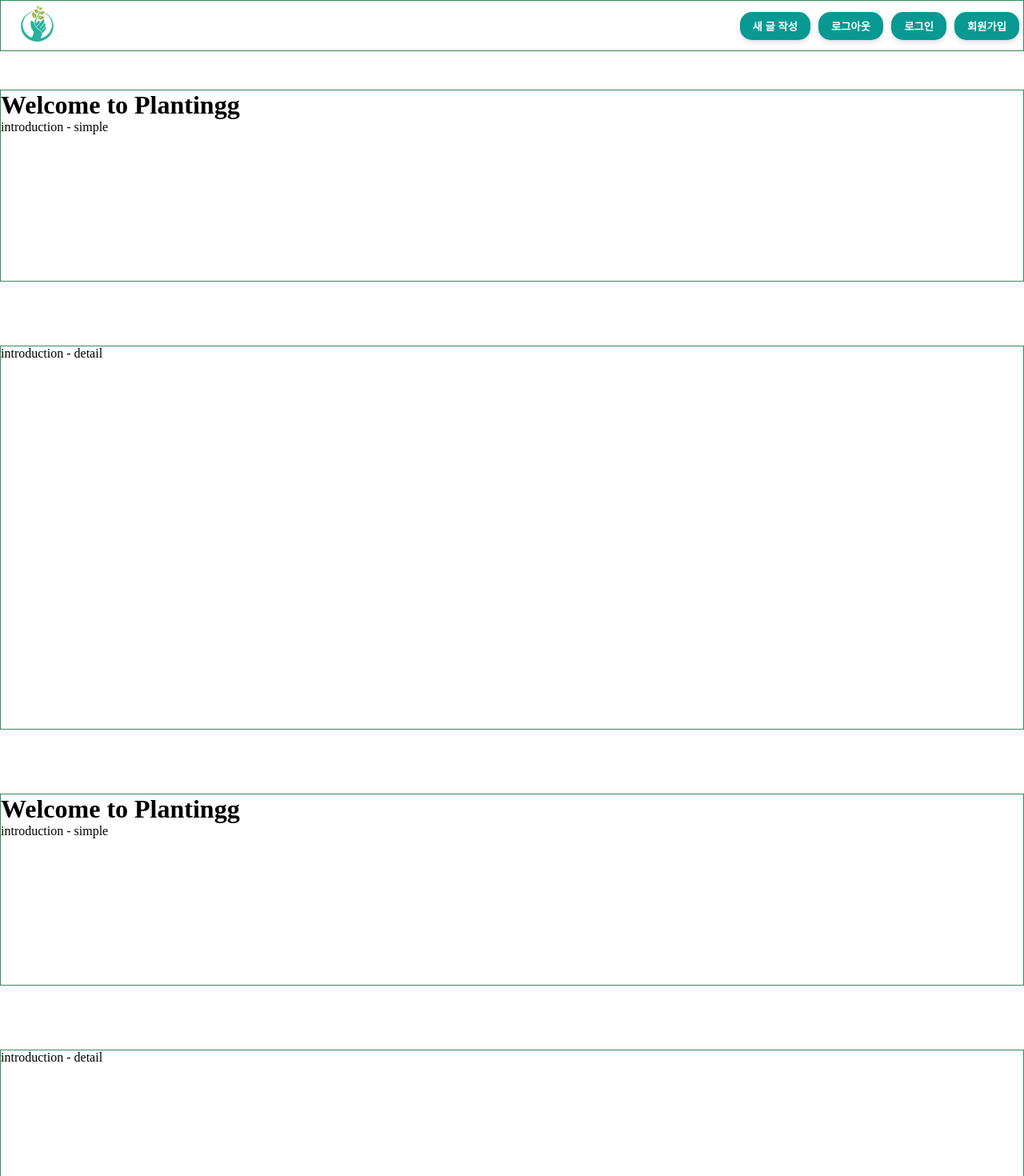
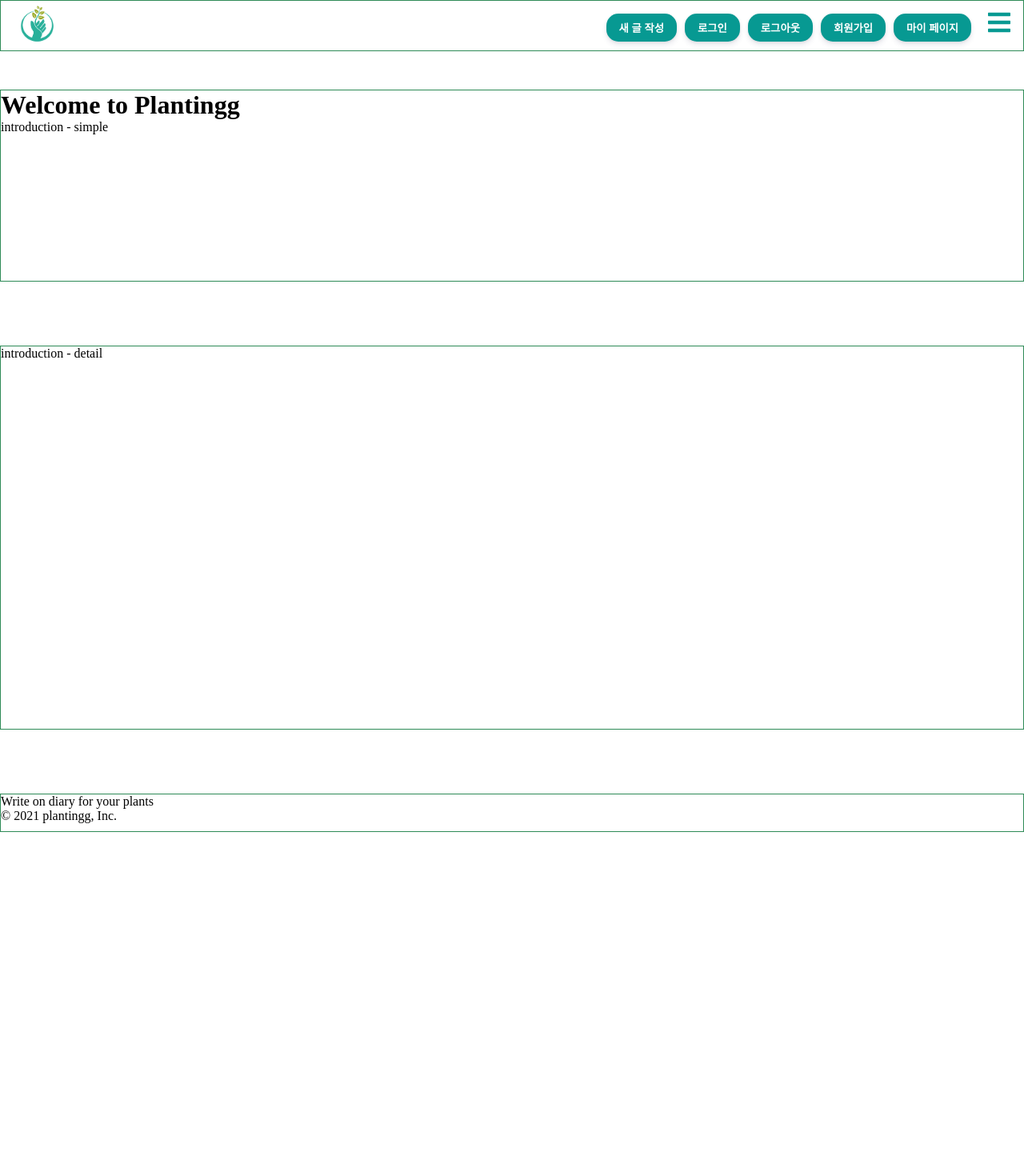
Before and after one commit to codestates/plantingg-client, a React (Create React App) app: page / in a window 1280 px wide. Shown: the top 1470 px of the page at 80% size. After the commit the page ends 1040 px from the top, so only its background shows below. Built offline with nearby package versions, Linux system fonts and the light colour scheme.

Commit message:
feat : apper err on login modal

```diff
--- a/src/App.js
+++ b/src/App.js
@@ -1,26 +1,25 @@
 // 최상위 컴포넌트
 import React, { Component } from 'react';
 import Nav from './components/Nav';
+import Footer from './components/Footer';
+
 import Intropage from './pages/Intropage';
-import Footer from './components/Footer';
-import { HashRouter, Route } from 'react-router-dom';
-// import Mainpage from './pages/Mainpage';
-// import Mypage from './pages/Mypage';
+import { HashRouter, Route, Switch } from 'react-router-dom';
+
 
 
 class App extends Component {
-
 
   render() {
     return (
       <HashRouter>
         <Nav />
-        <Intropage />
-        <Route path="/" exact={true} component={Intropage} />
+        <Switch>
+          <Route path="/" exact={true} component={Intropage} />
 
+        </Switch>
         <Footer />
       </HashRouter>
-
     )
   }
 }
--- /dev/null
+++ b/src/components/ErrorModal.jsx
@@ -0,0 +1,14 @@
+// import React from 'react';
+// import './Modal.css';
+
+// function ErrorModal() {
+//   return (
+//     <div className="modal-container">
+//       <div className="modal">
+//         로그인 후 이용해 주세요
+//       </div>
+//     </div>
+//   )
+// }
+
+// export default ErrorModal;
--- a/src/components/Footer.jsx
+++ b/src/components/Footer.jsx
@@ -5,9 +5,12 @@ const Footer = () => {
   return (
     <>
       <footer className="footer">
-        <div className="footer-address">
-          address : South Korea
+        <div className="footer-header">
+          Write on diary for your plants
         </div>
+        <div className="footer-copyright">
+          &copy; 2021 plantingg, Inc.
+          </div>
       </footer>
     </>
   )
--- a/src/components/Nav.css
+++ b/src/components/Nav.css
@@ -42,3 +42,14 @@
   height : 15px;
   margin-right : 5px;
 }
+
+
+.fa-bars {
+  color : #079992;
+  margin : 0 1rem;
+  cursor: pointer;
+}
+
+/* .hide{
+  display:none;
+} */
--- a/src/components/Nav.jsx
+++ b/src/components/Nav.jsx
@@ -2,29 +2,54 @@ import React, { Component } from 'react';
 import logo from './image/logo1.png';
 import SignUp from './SignUp';
 import SignIn from './SignIn';
+// import Mypage from '../pages/Mypage';
 import './Nav.css';
 import Intropage from '../pages/Intropage';
+import ErrorModal from './ErrorModal';
 import axios from 'axios';
 
+axios.defaults.withCredentials = true;
 
+// isSigninOn : true 일 때, 즉 로그인 상태일 때, 로그인 버튼이 없어야하고
+// 마이페이지 접속 가능
+//
 class Nav extends Component {
-  state = {
-    isSigninOn: false,
-    isSignupOn: false,
-    isSignOut: false,
+  constructor(props) {
+    console.log('props : ', props)
+    super(props);
+    this.state = {
+      isSigninOn: false,
+      isSignupOn: false,
+      isSignOut: false,
+      userinfo: null,
+      alertLoginmessage: '',
+    }
+    this.handleOpenSignin = this.handleOpenSignin.bind(this);
+    this.handleCloseSignin = this.handleCloseSignin.bind(this);
+    this.handleOpenSignup = this.handleOpenSignup.bind(this);
+    this.handleCloseSignup = this.handleCloseSignup.bind(this);
+    this.handleMessage = this.handleMessage.bind(this);
   }
 
+  // [ 버튼 ]
   handleOpenSignin = () => {
     this.setState({ isSigninOn: true })
+    console.log('로그인 모달창 열기')
   }
   handleCloseSignin = () => {
     this.setState({ isSigninOn: false })
   }
-  handleOpenSignup = () => {
+  handleOpenSignup = (e) => {
     this.setState({ isSignupOn: true })
+    e.preventDefault()
   }
-  handleCloseSignup = () => {
+  handleCloseSignup = (e) => {
     this.setState({ isSignupOn: false })
+    e.stopPropagation()
+
+  }
+  handleMessage = () => {
+    this.setState({ alertLoginmessage: '로그인 후 이용하세요' })
   }
 
   handleSignout = () => {
@@ -36,13 +61,35 @@ class Nav extends Component {
     console.log('로그아웃 중')
   }
 
-  moveToPost = () => {
-    this.props.history.push('/post')
+  moveToIntro = () => {
+    this.props.history.push('/')
+    console.log('인트로 페이지로 이동')
   }
 
-  motoToIntro = () => {
-    this.props.history.push('/')
-    console.log('인트로 페이지로 이동')
+  // user정보를 불러와야 마이페이지로 이동할 수 있는데...
+  // 현재는 signup 페이지에 유저정보관련 상태들이 있는데  nav에서 관리해 줘야되는지 ???
+  //
+  // [로그인 성공시 게시물 페이지로 이동]
+  moveToPost = () => {
+    axios.get('https://plantingg.com/uer/userinfo',
+      { /*email, password 데이터*/ })
+      .then(
+
+        this.props.history.push('/') // post (게시물 페이지)
+      )
+      .catch(err => alert(err))
+    console.log('게시물 페이지로 이동')
+  }
+
+  // [로그인 성공시 마이페이지로 이동]
+  moveToMypage = () => {
+    axios.get('http://plantingg.com/user/userinfo',
+      { /*email, password 데이터*/ })
+      .then(
+        this.props.history.push('/') //mypage (마이 페이지)
+      )
+      .catch(err => alert(err));
+    console.log('마이 페이지로 이동')
   }
 
   render() {
@@ -58,16 +105,11 @@ class Nav extends Component {
             />
           </a>
 
-
           <div className="buttons">
             <button
               className="nav-post nav-btn"
               onClick={this.moveToPost}
             >새 글 작성</button>
-            <button
-              className="nav-logout nav-btn"
-              onClick={this.handleSignout}
-            >로그아웃</button>
 
 
             <button
@@ -75,14 +117,17 @@ class Nav extends Component {
               onClick={this.handleOpenSignin}
             >로그인
             </button>
-            {this.state.isSigninOn && (
+            {this.state.isSignupOn && (
               <SignIn
                 openModal={this.handleOpenSignin}
                 closeModal={this.handleCloseSignin}
                 isSigninOn={this.state.isSigninOn}
               />
             )}
-
+            <button
+              className="nav-logout nav-btn hide"
+              onClick={this.handleSignout}
+            >로그아웃</button>
             <button
               className="nav-signup nav-btn"
               onClick={this.handleOpenSignup}
@@ -95,6 +140,13 @@ class Nav extends Component {
                 isModalOn={this.state.isSignupOn}
               />
             )}
+
+            <button
+              className="nav-mypage nav-btn hide"
+              onClick={this.moveToMypage}
+            >마이 페이지</button>
+            {/* {this.state.alertLoginmessage ? <ErrorModal /> : <Intropage />} */}
+            <i className="fas fa-bars fa-2x"></i>
           </div>
         </div>
       </>
@@ -102,6 +154,4 @@ class Nav extends Component {
   }
 }
 
-
-
 export default Nav;
--- a/src/components/SignIn.jsx
+++ b/src/components/SignIn.jsx
@@ -2,15 +2,15 @@ import React, { useState, useEffect } from 'react';
 import SignUp from './SignUp';
 import './Modal.css';
 import google from './image/g.png';
-import Mainpage from '../pages/Mainpage'
+// import Mainpage from '../pages/Mainpage'
 import axios from 'axios';
+axios.defaults.withCredentials = true;
 
 function SignIn({ openModal, closeModal, isModalOn }) {
   const [email, setEmail] = useState('');
   const [password, setPassword] = useState('');
   const [errorMessage, setErrorMessage] = useState('');
   const [goToSignup, setGoToSignup] = useState(false);
-  const [signupModalOn, setSignupModalOn] = useState(false);
 
   function handlePassword(e) {
     setEmail(e.target.value);
@@ -20,13 +20,8 @@ function SignIn({ openModal, closeModal, isModalOn }) {
     setPassword(e.target.value);
   }
 
-  function handleSignupModal() {
-    setSignupModalOn(true);
-  }
-
   function handleSwitchToSignUp(e) {
     setGoToSignup(true)
-    e.preventDefault()
     console.log('회원가입으로 이동')
   }
 
@@ -59,12 +54,14 @@ function SignIn({ openModal, closeModal, isModalOn }) {
         <h2 className="modal-header">로그인</h2>
         <form className="modal-info">
           <input
+            required
             className="modal-input"
             placeholder="Email"
             onChange={handleEmail}
             type="email"
           />
           <input
+            required
             className="modal-input"
             placeholder="Password"
             onChange={handlePassword}
@@ -83,11 +80,12 @@ function SignIn({ openModal, closeModal, isModalOn }) {
           <a
             className="signin-signup"
             onClick={handleSwitchToSignUp}
-            href="/signup">
+          >
             회원가입 </a>
-          {goToSignup && (<SignUp
-
-          />)}
+          {goToSignup && (
+            <SignUp
+              signUp={goToSignup}
+            />)}
 
 
         </form>
--- a/src/components/SignUp.jsx
+++ b/src/components/SignUp.jsx
@@ -5,8 +5,10 @@ import google from './image/g.png';
 import Signin from './SignIn';
 import { useHistory } from "react-router-dom";
 
+axios.defaults.withCredentials = true;
 
-function SignUp({ openModal, closeModal, isModalOn }) {
+
+function SignUp({ openModal, closeModal, isModalOn, handleSignupModal, goToSignup }) {
   const history = useHistory();
 
   const [username, setUsername] = useState('');
@@ -28,8 +30,14 @@ function SignUp({ openModal, closeModal, isModalOn }) {
     setPassword(e.target.value);
   }
 
-  function handleSignup() {
+  function handleSignup(e) {
     setIsSignup(true);
+  }
+
+  // 비밀번호 재확인
+  function handlePasswordCheck(e) {
+    setPasswordCheck(e.target.value);
+    setErrorMessage(e.target.value !== password);
   }
 
   // [ 회원가입 서버 연결부분 ]
@@ -62,31 +70,37 @@ function SignUp({ openModal, closeModal, isModalOn }) {
     <div
       className="modal-container show-modal"
       onClick={openModal} >
-      <div className="modal" onClick={e => e.stopPropagation()}>
+      <div
+        className="modal"
+        onClick={e => e.stopPropagation()}>
         <h2 className="modal-header">회원 가입</h2>
-        <form className="modal-info">
+        <div className="modal-info">
           <input
+            required
             className="modal-input"
             placeholder="Username"
             onChange={handleUsername}
             type="text"
           />
           <input
+            required
             className="modal-input"
             placeholder="Email"
             onChange={handleEmail}
             type="email"
           />
           <input
+            required
             className="modal-input"
             placeholder="Password"
             onChange={handlePassword}
             type="password"
           />
           <input
+            required
             className="modal-input"
             placeholder="Confirm Password"
-            onChange={handlePassword}
+            onChange={handlePasswordCheck}
             type="password"
           />
 
@@ -101,7 +115,7 @@ function SignUp({ openModal, closeModal, isModalOn }) {
           <button className="signup-social btn">
             <img className="g-logo" src={google} />
             구글계정으로 회원가입</button>
-        </form>
+        </div>
         <button onClick={closeModal} className="close btn">닫기</button>
       </div>
     </div >
```
Also changed, not shown: src/pages/Mypage.js (+21 -33 lines).
